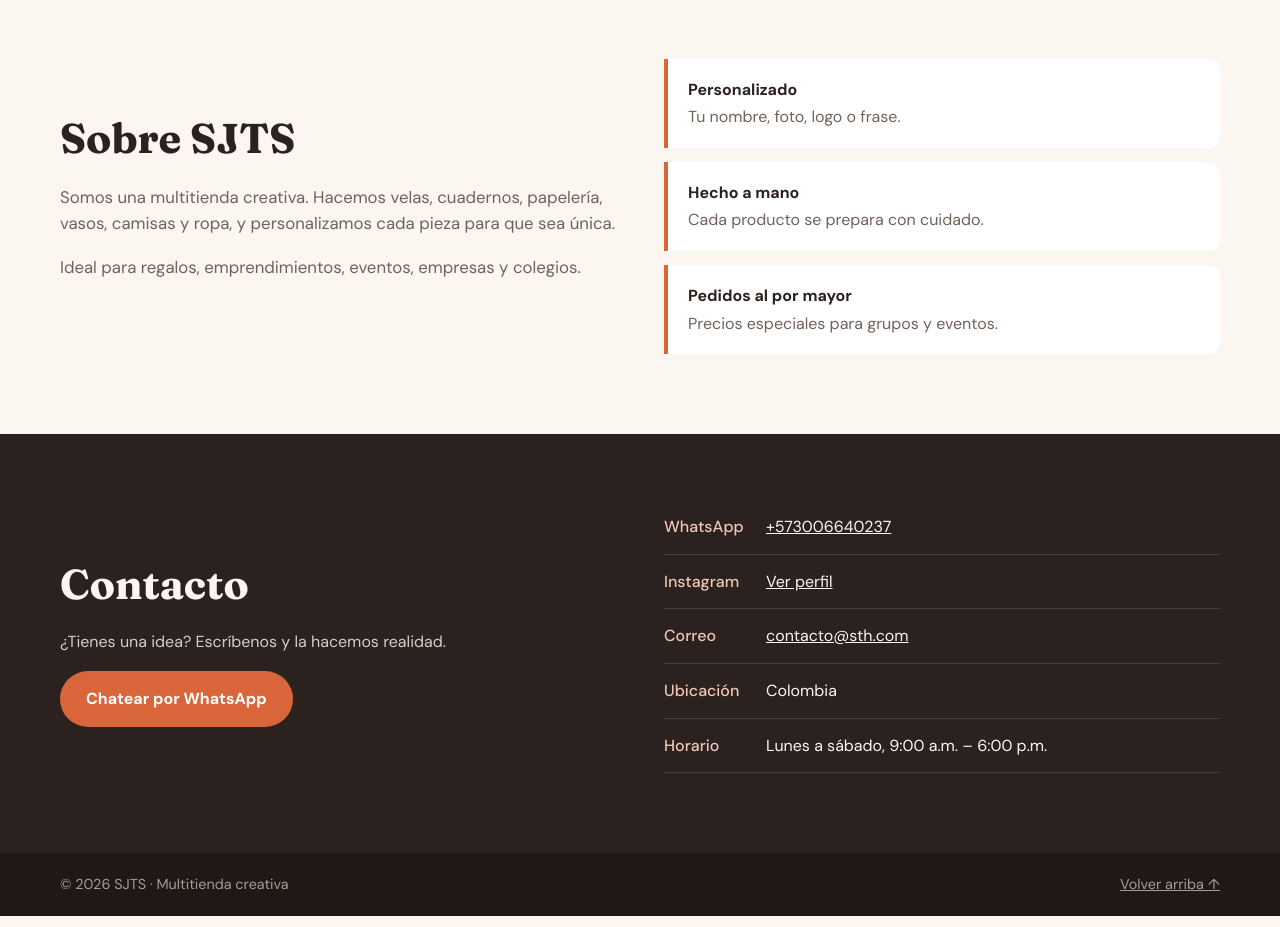
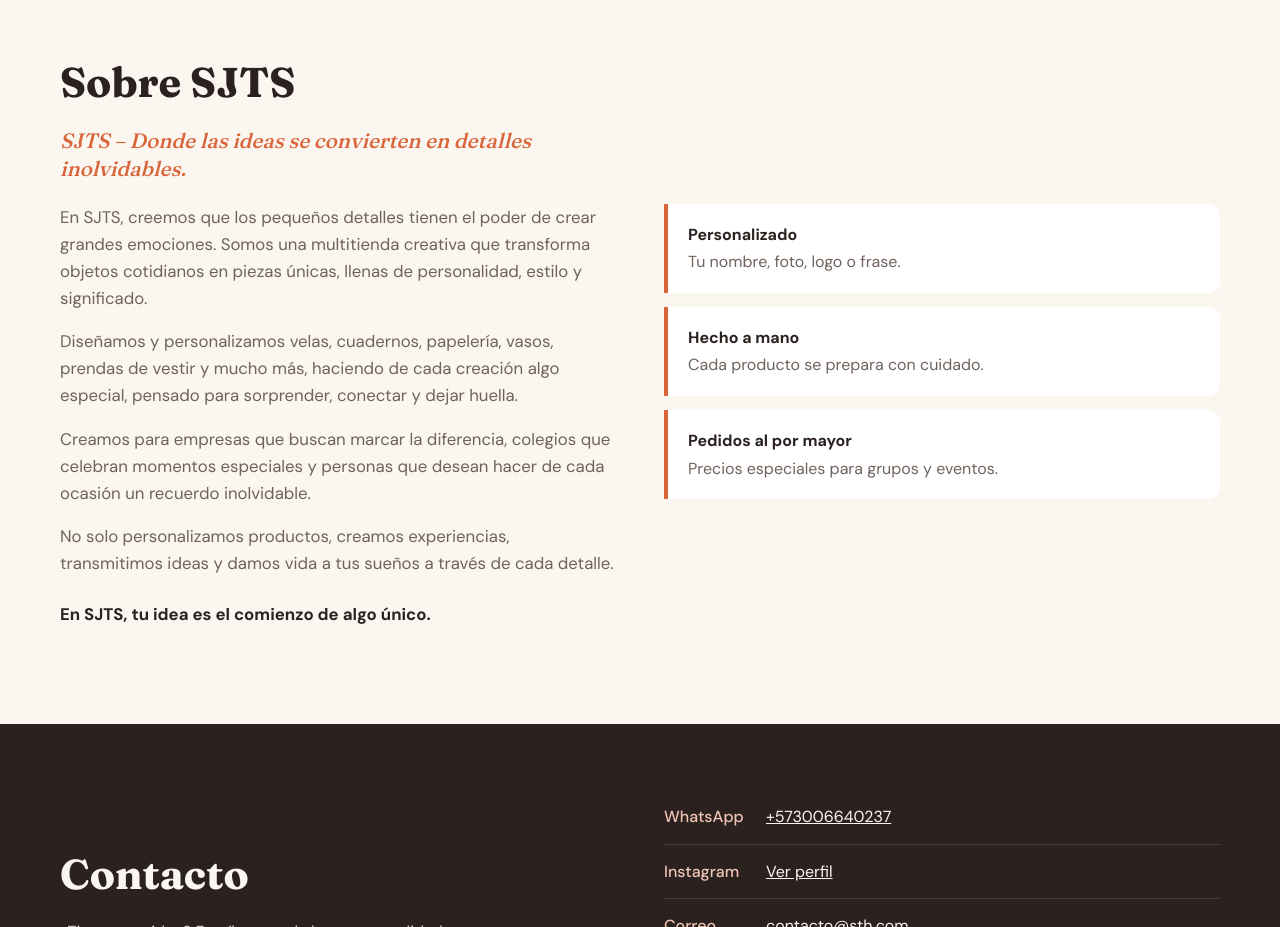
Before and after one commit to SamuelGR28/STH, a plain HTML site: page index.html in a window 1280 px wide. Shown: the part 1940-2867 px from the top of the page. Drawn offline with Linux system fonts and the light colour scheme; no server answers.

Commit message:
Nuevo texto de "Sobre SJTS"
Co-Authored-By: Claude Opus 5.5 <noreply@anthropic.com>

```diff
--- a/css/styles.css
+++ b/css/styles.css
@@ -147,6 +147,8 @@ select { padding: 12px 16px; border: 1.5px solid var(--line); border-radius: 999
 /* ---------- Nosotros ---------- */
 .about { display: grid; grid-template-columns: 1fr 1fr; gap: 48px; align-items: center; }
 .about p { color: var(--muted); font-size: 1.05rem; }
+.about .about__lema { font-family: var(--font-title); font-style: italic; font-size: 1.3rem; color: var(--accent); line-height: 1.35; }
+.about .about__cierre { color: var(--ink); font-weight: 700; margin-top: 1.4em; }
 .perks { list-style: none; padding: 0; margin: 0; display: grid; gap: 14px; }
 .perks li { display: grid; gap: 2px; padding: 18px 20px; border-left: 4px solid var(--accent); background: var(--surface); border-radius: 0 12px 12px 0; }
 .perks span { color: var(--muted); }
--- a/index.html
+++ b/index.html
@@ -145,8 +145,12 @@
       <div class="wrap about">
         <div>
           <h2>Sobre SJTS</h2>
-          <p>Somos una multitienda creativa. Hacemos velas, cuadernos, papelería, vasos, camisas y ropa, y personalizamos cada pieza para que sea única.</p>
-          <p>Ideal para regalos, emprendimientos, eventos, empresas y colegios.</p>
+          <p class="about__lema">SJTS – Donde las ideas se convierten en detalles inolvidables.</p>
+          <p>En SJTS, creemos que los pequeños detalles tienen el poder de crear grandes emociones. Somos una multitienda creativa que transforma objetos cotidianos en piezas únicas, llenas de personalidad, estilo y significado.</p>
+          <p>Diseñamos y personalizamos velas, cuadernos, papelería, vasos, prendas de vestir y mucho más, haciendo de cada creación algo especial, pensado para sorprender, conectar y dejar huella.</p>
+          <p>Creamos para empresas que buscan marcar la diferencia, colegios que celebran momentos especiales y personas que desean hacer de cada ocasión un recuerdo inolvidable.</p>
+          <p>No solo personalizamos productos, creamos experiencias, transmitimos ideas y damos vida a tus sueños a través de cada detalle.</p>
+          <p class="about__cierre">En SJTS, tu idea es el comienzo de algo único.</p>
         </div>
         <ul class="perks">
           <li><strong>Personalizado</strong><span>Tu nombre, foto, logo o frase.</span></li>
```
